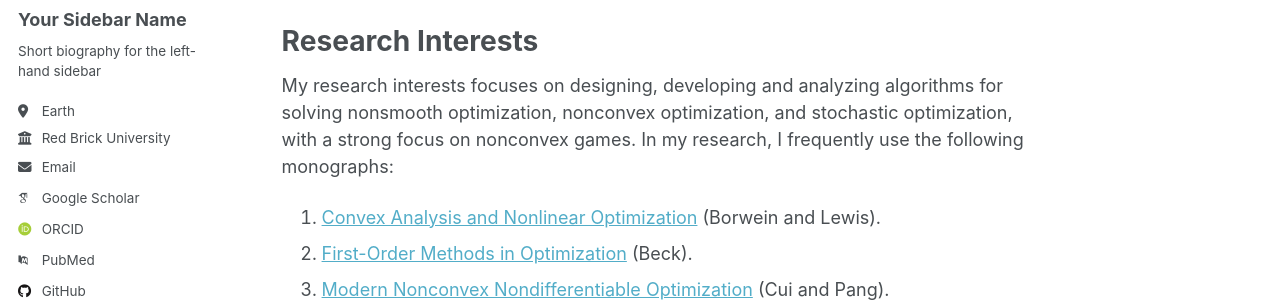
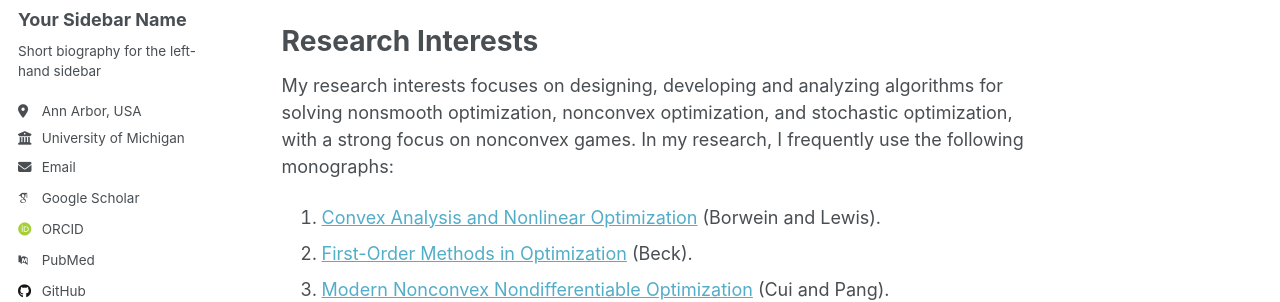
Before and after one commit to zyxiao97/zyxiao97.github.io, a Jekyll site: the page built from _pages/about.md, in a window 1280 px wide. Shown: the part 275-577 px from the top of the page. Built offline with Jekyll 4.4.1, drawn with Linux system fonts in a browser that asks for light colours; some web fonts are replaced.

Commit message:
Update _config.yml

```diff
--- a/_config.yml
+++ b/_config.yml
@@ -26,15 +26,15 @@ author:
   name             : "Your Sidebar Name"
   pronouns         : # example: "she/her"
   bio              : "Short biography for the left-hand sidebar"
-  location         : "Earth"
-  employer         : "Red Brick University"
+  location         : "Ann Arbor, USA"
+  employer         : "University of Michigan"
   uri              : # URL
-  email            : "none@example.org"
+  email            : "zyxiao@umich.edu"
 
   # Academic websites
   academia         : # URL
   arxiv            : # URL - Update with the correct link to your profile
-  googlescholar    : "https://scholar.google.com/citations?user=PS_CX0AAAAAJ"
+  googlescholar    : "https://scholar.google.com/citations?user=kD-do2gAAAAJ&hl=en&oi=ao"
   impactstory      : # URL
   orcid            : "http://orcid.org/yourorcidurl"
   semantic         : # URL
```
